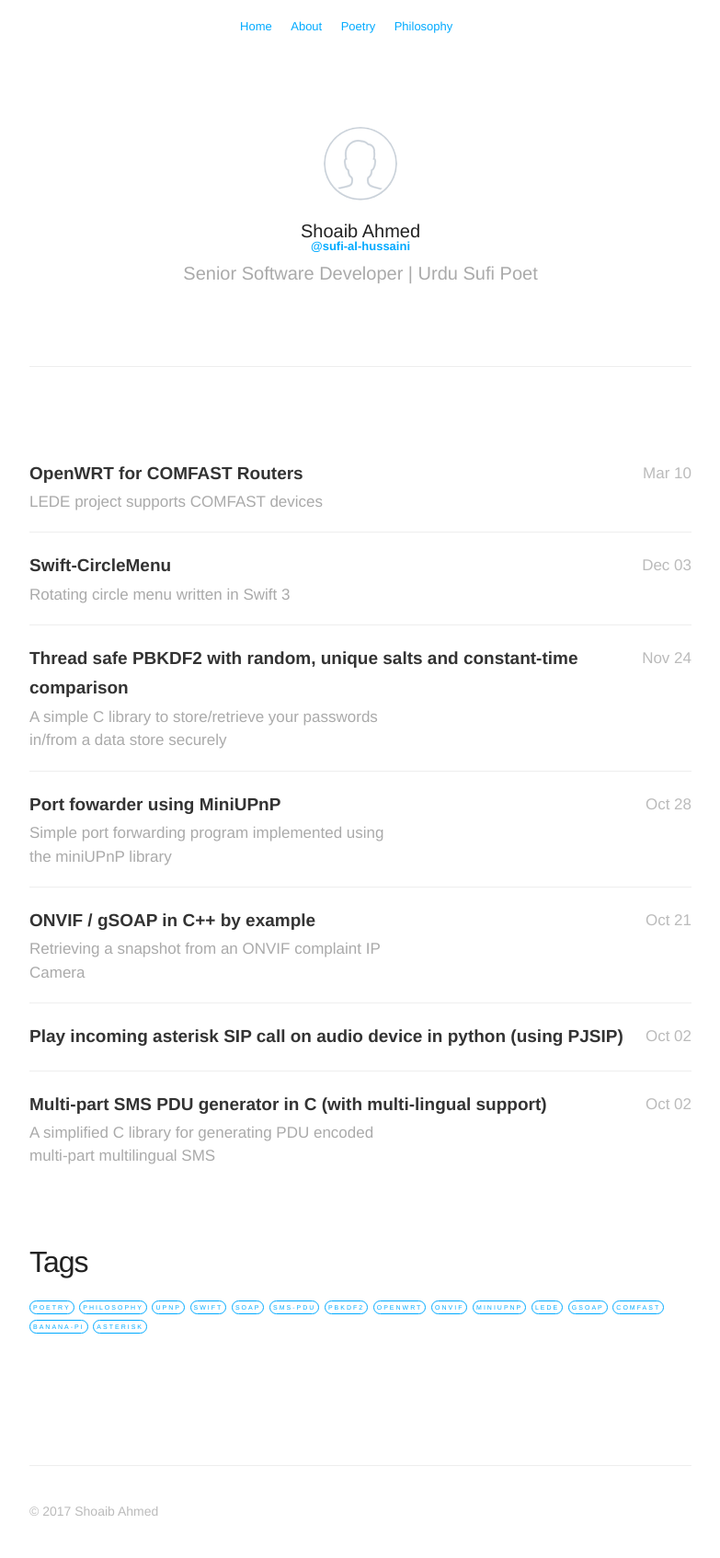
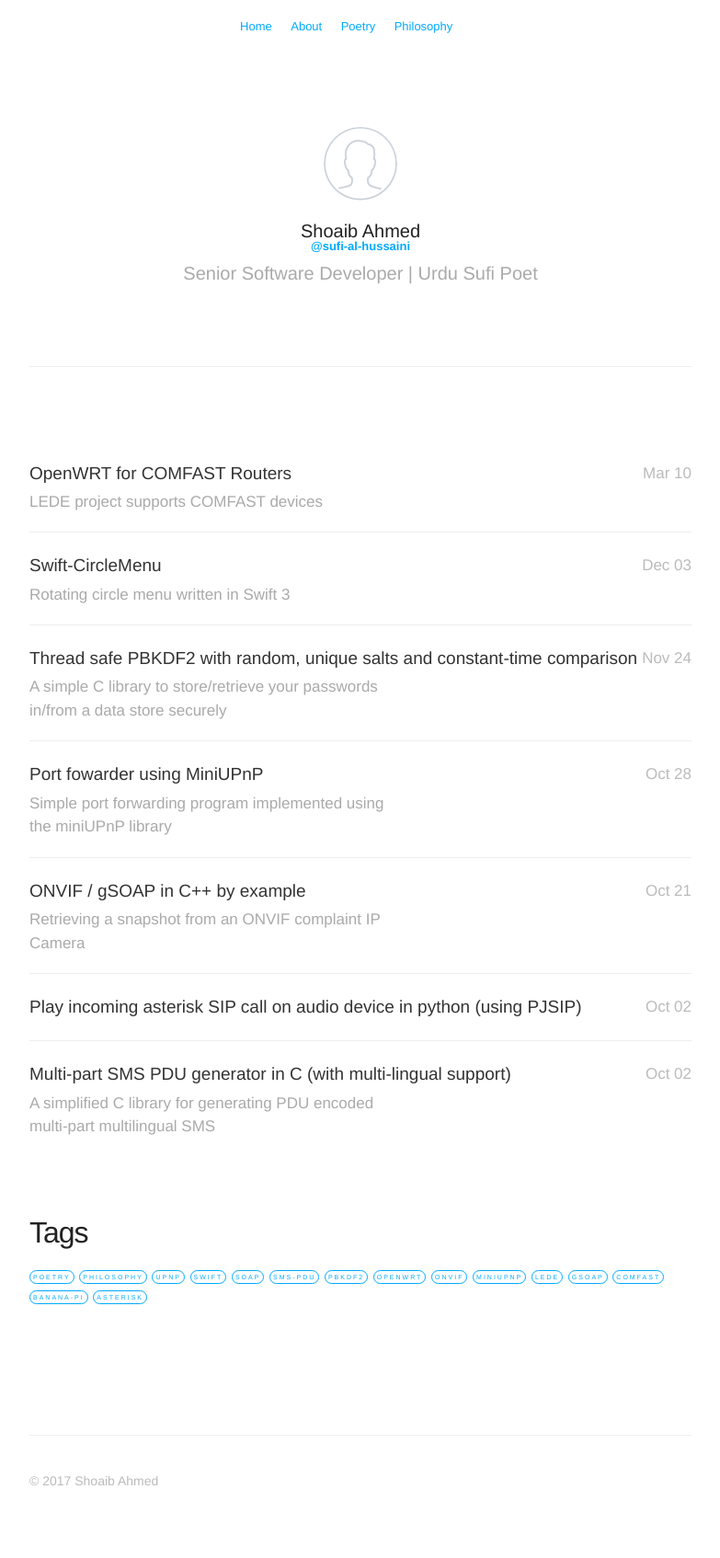
Before and after one commit to Sufi-Al-Hussaini/Sufi-Al-Hussaini.github.io, a Jekyll site: the page built from index.html, in a window 1280 px wide. Shown: the whole page at 92% size, without its empty margins (248-1031 px from the left). Built offline with Jekyll 4.4.1, drawn with Linux system fonts in a browser that asks for light colours; nearby versions of some CDN libraries; some web fonts are replaced; the list of posts is cut into pages by our own code; a style sheet for code colours, icons or effects is not loaded; after the commit the page ends 1661 px from its top, so only the background shows below that.

Commit message:
Modify post-list style

```diff
--- a/assets/css/style.css
+++ b/assets/css/style.css
@@ -387,7 +387,7 @@ Post List
 #post-list a {
 	color: #333;
 	display: block;
-	font: bold 19px/1.7 "Helvetica Neue",helvetica,Arial,sans-serif;
+	font: 19px/1.7 "Helvetica Neue",helvetica,Arial,sans-serif;
 }
 
 #post-list .dates {
```
